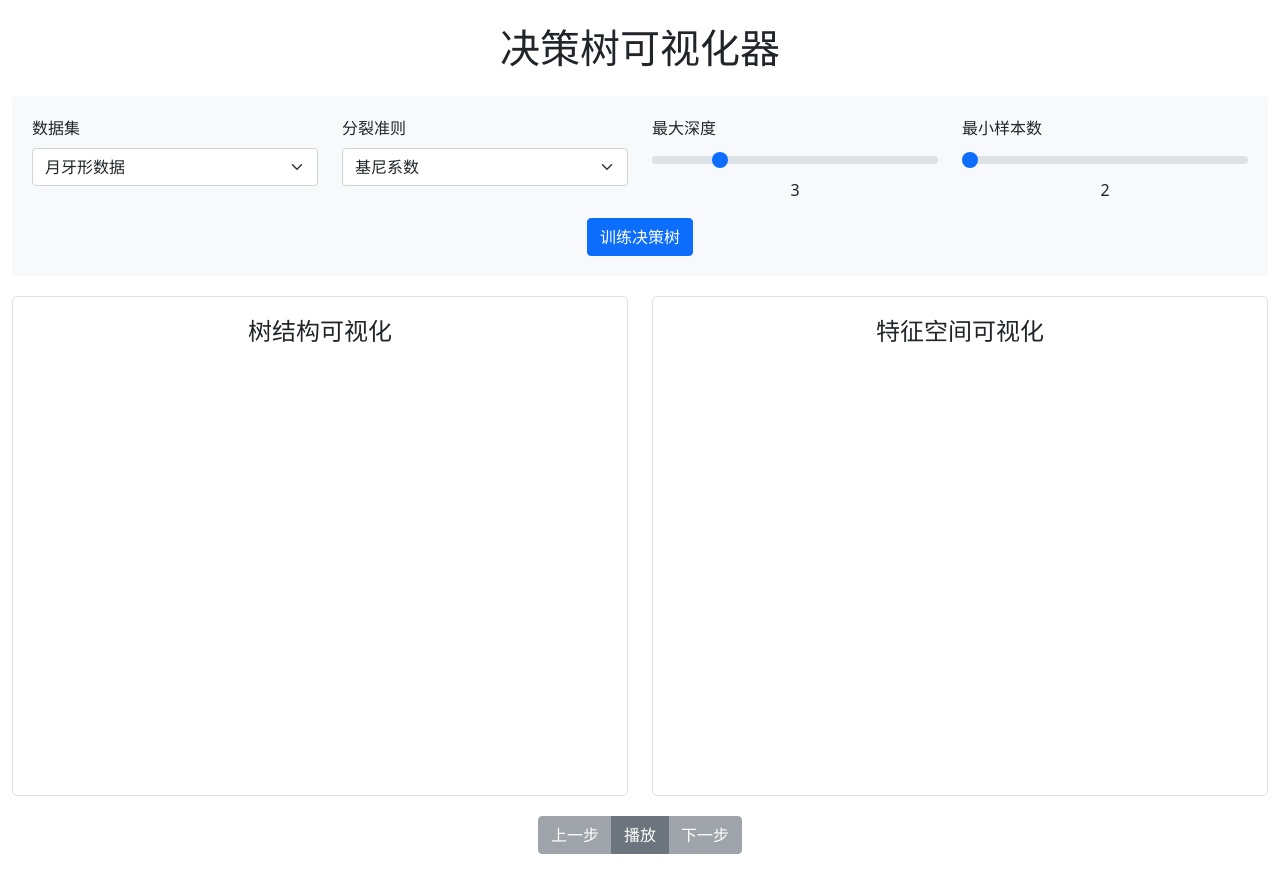
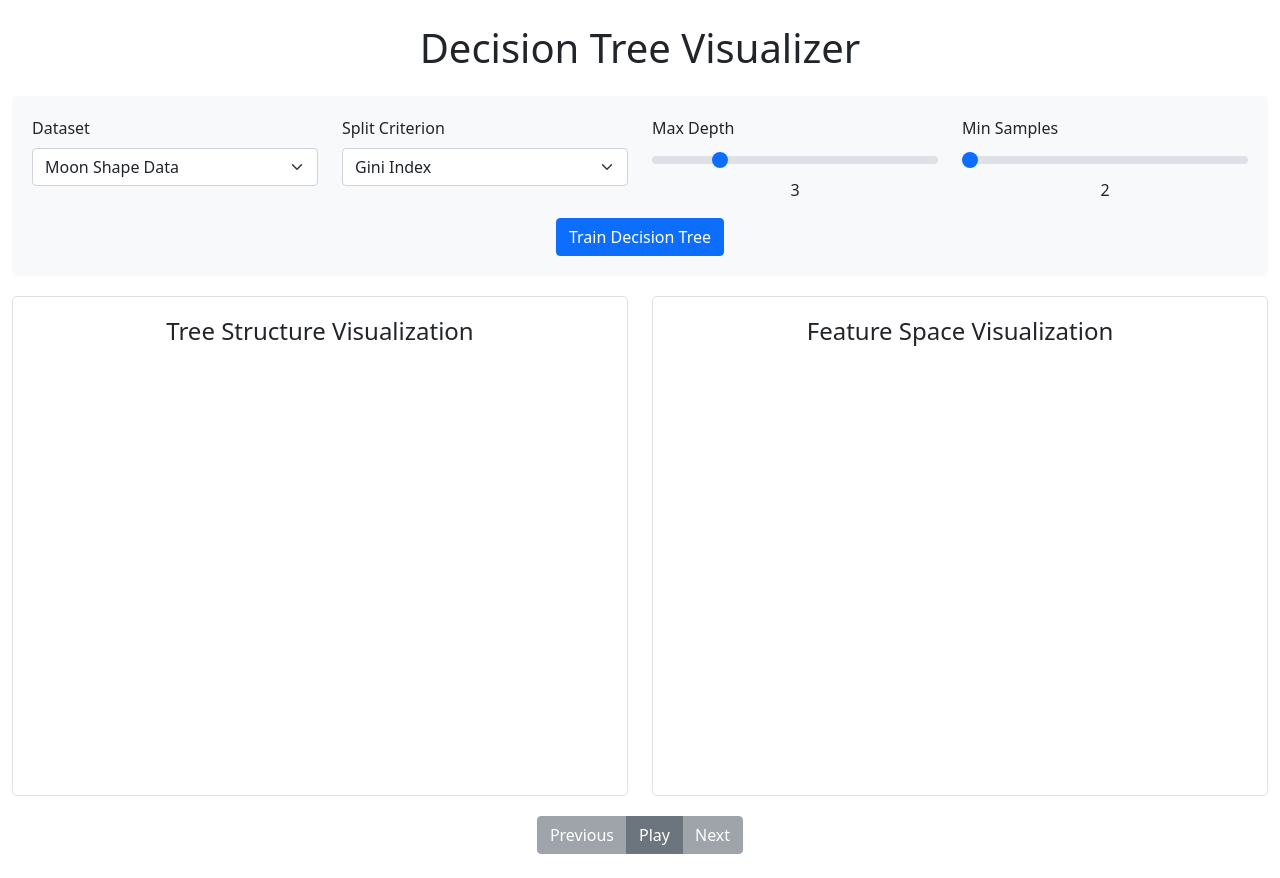
Before and after one commit to Sam-superlab/Decision-Tree-Visualizer, a Flask app: page / in a window 1280 px wide. Run offline with Flask 3, Linux system fonts and the light colour scheme; some libraries are stand-ins or nearby versions.

Commit message:
Refactor comments and documentation to English across multiple files; update HTML for language consistency and improve user interface labels for clarity.

```diff
--- a/static/js/main.js
+++ b/static/js/main.js
@@ -1,11 +1,11 @@
-// 全局变量
+// Global variables
 let currentStep = 0;
 let history = [];
 let isPlaying = false;
 let playInterval = null;
 const notyf = new Notyf();
 
-// DOM元素
+// DOM elements
 const maxDepthSlider = document.getElementById('max-depth');
 const maxDepthValue = document.getElementById('max-depth-value');
 const minSamplesSlider = document.getElementById('min-samples');
@@ -17,7 +17,7 @@ const prevStepBtn = document.getElementById('prev-step');
 const nextStepBtn = document.getElementById('next-step');
 const playPauseBtn = document.getElementById('play-pause');
 
-// 事件监听器
+// Event listeners
 maxDepthSlider.addEventListener('input', e => {
     maxDepthValue.textContent = e.target.value;
 });
@@ -31,7 +31,7 @@ prevStepBtn.addEventListener('click', showPreviousStep);
 nextStepBtn.addEventListener('click', showNextStep);
 playPauseBtn.addEventListener('click', togglePlayPause);
 
-// 训练决策树
+// Train decision tree
 async function trainTree() {
     const params = new URLSearchParams({
         dataset: datasetSelect.value,
@@ -50,34 +50,34 @@ async function trainTree() {
             currentStep = 0;
             updateVisualization();
             updateControls();
-            notyf.success('决策树训练完成！');
+            notyf.success('Decision tree training completed!');
         } else {
-            throw new Error('训练失败');
+            throw new Error('Training failed');
         }
     } catch (error) {
-        notyf.error('训练过程中发生错误');
+        notyf.error('Error occurred during training');
         console.error(error);
     } finally {
         trainBtn.disabled = false;
     }
 }
 
-// 更新可视化
+// Update visualization
 function updateVisualization() {
     if (history.length === 0) return;
 
     const node = history[currentStep];
 
-    // 更新树结构可视化
+    // Update tree structure visualization
     updateTreeViz(node);
 
-    // 更新特征空间可视化
+    // Update feature space visualization
     updateSpaceViz(node);
 }
 
-// 更新树结构可视化
+// Update tree structure visualization
 function updateTreeViz(node) {
-    // 准备树结构数据
+    // Prepare tree structure data
     const treeData = {
         nodes: [],
         edges: []
@@ -86,15 +86,15 @@ function updateTreeViz(node) {
     function processNode(node, parentId = null) {
         const nodeId = `node${treeData.nodes.length}`;
 
-        // 创建节点标签
-        let label = `深度: ${node.depth}<br>样本数: ${node.samples}<br>基尼: ${node.gini.toFixed(3)}`;
+        // Create node label
+        let label = `Depth: ${node.depth}<br>Samples: ${node.samples}<br>Gini: ${node.gini.toFixed(3)}`;
         if (node.is_leaf) {
-            label += `<br>预测: ${node.prediction}`;
+            label += `<br>Prediction: ${node.prediction}`;
         } else {
             label += `<br>X[${node.feature_idx}] ≤ ${node.threshold.toFixed(2)}`;
         }
 
-        // 添加节点
+        // Add node
         treeData.nodes.push({
             id: nodeId,
             label: label,
@@ -102,7 +102,7 @@ function updateTreeViz(node) {
             color: node.is_leaf ? '#FF9999' : '#66B2FF'
         });
 
-        // 添加边
+        // Add edge
         if (parentId !== null) {
             treeData.edges.push({
                 from: parentId,
@@ -110,7 +110,7 @@ function updateTreeViz(node) {
             });
         }
 
-        // 处理子节点
+        // Process child nodes
         if (node.children) {
             node.children.forEach(child => {
                 processNode(child, nodeId);
@@ -120,12 +120,12 @@ function updateTreeViz(node) {
 
     processNode(node);
 
-    // 创建树图
+    // Create tree graph
     const data = [{
         type: 'scatter',
         mode: 'markers+text',
-        x: treeData.nodes.map((_, i) => i * 2),  // 水平分布节点
-        y: treeData.nodes.map(n => -n.level * 2),  // 垂直分布节点
+        x: treeData.nodes.map((_, i) => i * 2),  // Horizontal node distribution
+        y: treeData.nodes.map(n => -n.level * 2),  // Vertical node distribution
         text: treeData.nodes.map(n => n.label),
         textposition: 'top center',
         marker: {
@@ -135,7 +135,7 @@ function updateTreeViz(node) {
         hoverinfo: 'text'
     }];
 
-    // 添加连接线
+    // Add connecting lines
     treeData.edges.forEach(edge => {
         const fromNode = treeData.nodes[parseInt(edge.from.replace('node', ''))];
         const toNode = treeData.nodes[parseInt(edge.to.replace('node', ''))];
@@ -179,9 +179,9 @@ function updateTreeViz(node) {
     Plotly.newPlot('tree-viz', data, layout);
 }
 
-// 更新特征空间可视化
+// Update feature space visualization
 function updateSpaceViz(node) {
-    // 使用Plotly创建散点图和决策边界
+    // Create scatter plot and decision boundary using Plotly
     const data = [{
         type: 'scatter',
         x: node.X_values,
@@ -191,11 +191,11 @@ function updateSpaceViz(node) {
             color: node.colors,
             size: 10
         },
-        name: '数据点'
+        name: 'Data Points'
     }];
 
     if (!node.is_leaf) {
-        // 添加分割线
+        // Add split line
         if (node.feature_idx === 0) {
             data.push({
                 type: 'line',
@@ -205,7 +205,7 @@ function updateSpaceViz(node) {
                     color: 'red',
                     dash: 'dash'
                 },
-                name: '分割线'
+                name: 'Split Line'
             });
         } else {
             data.push({
@@ -216,13 +216,13 @@ function updateSpaceViz(node) {
                     color: 'red',
                     dash: 'dash'
                 },
-                name: '分割线'
+                name: 'Split Line'
             });
         }
     }
 
     const layout = {
-        title: `深度: ${node.depth}, 基尼: ${node.gini.toFixed(3)}`,
+        title: `Depth: ${node.depth}, Gini: ${node.gini.toFixed(3)}`,
         xaxis: { range: [-2, 2] },
         yaxis: { range: [-2, 2] },
         width: document.getElementById('space-viz').clientWidth,
@@ -232,16 +232,16 @@ function updateSpaceViz(node) {
     Plotly.newPlot('space-viz', data, layout);
 }
 
-// 更新控制按钮状态
+// Update control button states
 function updateControls() {
     prevStepBtn.disabled = currentStep === 0;
     nextStepBtn.disabled = currentStep === history.length - 1;
     playPauseBtn.innerHTML = isPlaying ?
-        '<i class="bi bi-pause-fill"></i> 暂停' :
-        '<i class="bi bi-play-fill"></i> 播放';
+        '<i class="bi bi-pause-fill"></i> Pause' :
+        '<i class="bi bi-play-fill"></i> Play';
 }
 
-// 显示上一步
+// Show previous step
 function showPreviousStep() {
     if (currentStep > 0) {
         currentStep--;
@@ -250,7 +250,7 @@ function showPreviousStep() {
     }
 }
 
-// 显示下一步
+// Show next step
 function showNextStep() {
     if (currentStep < history.length - 1) {
         currentStep++;
@@ -259,7 +259,7 @@ function showNextStep() {
     }
 }
 
-// 切换播放/暂停状态
+// Toggle play/pause state
 function togglePlayPause() {
     isPlaying = !isPlaying;
     if (isPlaying) {
@@ -276,7 +276,7 @@ function togglePlayPause() {
     updateControls();
 }
 
-// 窗口大小改变时重新绘制图表
+// Redraw charts when window size changes
 window.addEventListener('resize', () => {
     if (history.length > 0) {
         updateVisualization();
--- a/templates/index.html
+++ b/templates/index.html
@@ -1,11 +1,11 @@
 <!DOCTYPE html>
-<html lang="zh">
+<html lang="en">
 
 <head>
     <meta charset="UTF-8">
     <meta name="viewport" content="width=device-width, initial-scale=1.0">
-    <title>决策树可视化器</title>
-    <!-- 引入Bootstrap和其他依赖 -->
+    <title>Decision Tree Visualizer</title>
+    <!-- Dependencies -->
     <link href="https://cdn.jsdelivr.net/npm/bootstrap@5.1.3/dist/css/bootstrap.min.css" rel="stylesheet">
     <link href="https://cdn.jsdelivr.net/npm/notyf@3/notyf.min.css" rel="stylesheet">
     <style>
@@ -39,81 +39,81 @@
 
 <body>
     <div class="container-fluid py-4">
-        <h1 class="text-center mb-4">决策树可视化器</h1>
+        <h1 class="text-center mb-4">Decision Tree Visualizer</h1>
 
-        <!-- 控制面板 -->
+        <!-- Control Panel -->
         <div class="row">
             <div class="col-md-12">
                 <div class="control-panel">
                     <div class="row">
                         <div class="col-md-3">
-                            <label for="dataset" class="form-label">数据集</label>
+                            <label for="dataset" class="form-label">Dataset</label>
                             <select class="form-select" id="dataset">
-                                <option value="moons">月牙形数据</option>
-                                <option value="circles">圆形数据</option>
-                                <option value="linear">线性可分数据</option>
+                                <option value="moons">Moon Shape Data</option>
+                                <option value="circles">Circle Data</option>
+                                <option value="linear">Linear Separable Data</option>
                             </select>
                         </div>
                         <div class="col-md-3">
-                            <label for="criterion" class="form-label">分裂准则</label>
+                            <label for="criterion" class="form-label">Split Criterion</label>
                             <select class="form-select" id="criterion">
-                                <option value="gini">基尼系数</option>
-                                <option value="entropy">信息熵</option>
+                                <option value="gini">Gini Index</option>
+                                <option value="entropy">Entropy</option>
                             </select>
                         </div>
                         <div class="col-md-3">
-                            <label for="max-depth" class="form-label">最大深度</label>
+                            <label for="max-depth" class="form-label">Max Depth</label>
                             <input type="range" class="form-range" id="max-depth" min="1" max="10" value="3">
                             <div class="text-center" id="max-depth-value">3</div>
                         </div>
                         <div class="col-md-3">
-                            <label for="min-samples" class="form-label">最小样本数</label>
+                            <label for="min-samples" class="form-label">Min Samples</label>
                             <input type="range" class="form-range" id="min-samples" min="2" max="20" value="2">
                             <div class="text-center" id="min-samples-value">2</div>
                         </div>
                     </div>
                     <div class="row mt-3">
                         <div class="col-12 text-center">
-                            <button class="btn btn-primary" id="train-btn">训练决策树</button>
+                            <button class="btn btn-primary" id="train-btn">Train Decision Tree</button>
                         </div>
                     </div>
                 </div>
             </div>
         </div>
 
-        <!-- 可视化区域 -->
+        <!-- Visualization Area -->
         <div class="row">
             <div class="col-md-6">
                 <div class="visualization-container">
-                    <h4 class="text-center">树结构可视化</h4>
+                    <h4 class="text-center">Tree Structure Visualization</h4>
                     <div id="tree-viz"></div>
                 </div>
             </div>
             <div class="col-md-6">
                 <div class="visualization-container">
-                    <h4 class="text-center">特征空间可视化</h4>
+                    <h4 class="text-center">Feature Space Visualization</h4>
                     <div id="space-viz"></div>
                 </div>
             </div>
         </div>
 
-        <!-- 步骤控制 -->
+        <!-- Step Controls -->
         <div class="step-controls">
             <div class="btn-group">
                 <button class="btn btn-secondary" id="prev-step" disabled>
-                    <i class="bi bi-chevron-left"></i> 上一步
+                    <i class="bi bi-chevron-left"></i> Previous
                 </button>
                 <button class="btn btn-secondary" id="play-pause">
-                    <i class="bi bi-play-fill"></i> 播放
+                    <i class="bi bi-play-fill"></i> Play
                 </button>
                 <button class="btn btn-secondary" id="next-step" disabled>
-                    下一步 <i class="bi bi-chevron-right"></i>
+                    Next <i class="bi bi-chevron-right"></i>
                 </button>
             </div>
         </div>
     </div>
 
-    <!-- 引入JS依赖 -->
+    <!-- JS Dependencies -->
     <script src="https://cdn.jsdelivr.net/npm/bootstrap@5.1.3/dist/js/bootstrap.bundle.min.js"></script>
     <script src="https://cdn.jsdelivr.net/npm/notyf@3/notyf.min.js"></script>
     <script src="https://cdn.plot.ly/plotly-latest.min.js"></script>
```
Also changed, not shown: app.py (+4 -4 lines), src/tree.py (+16 -14 lines), src/visualizer.py (+12 -12 lines).
